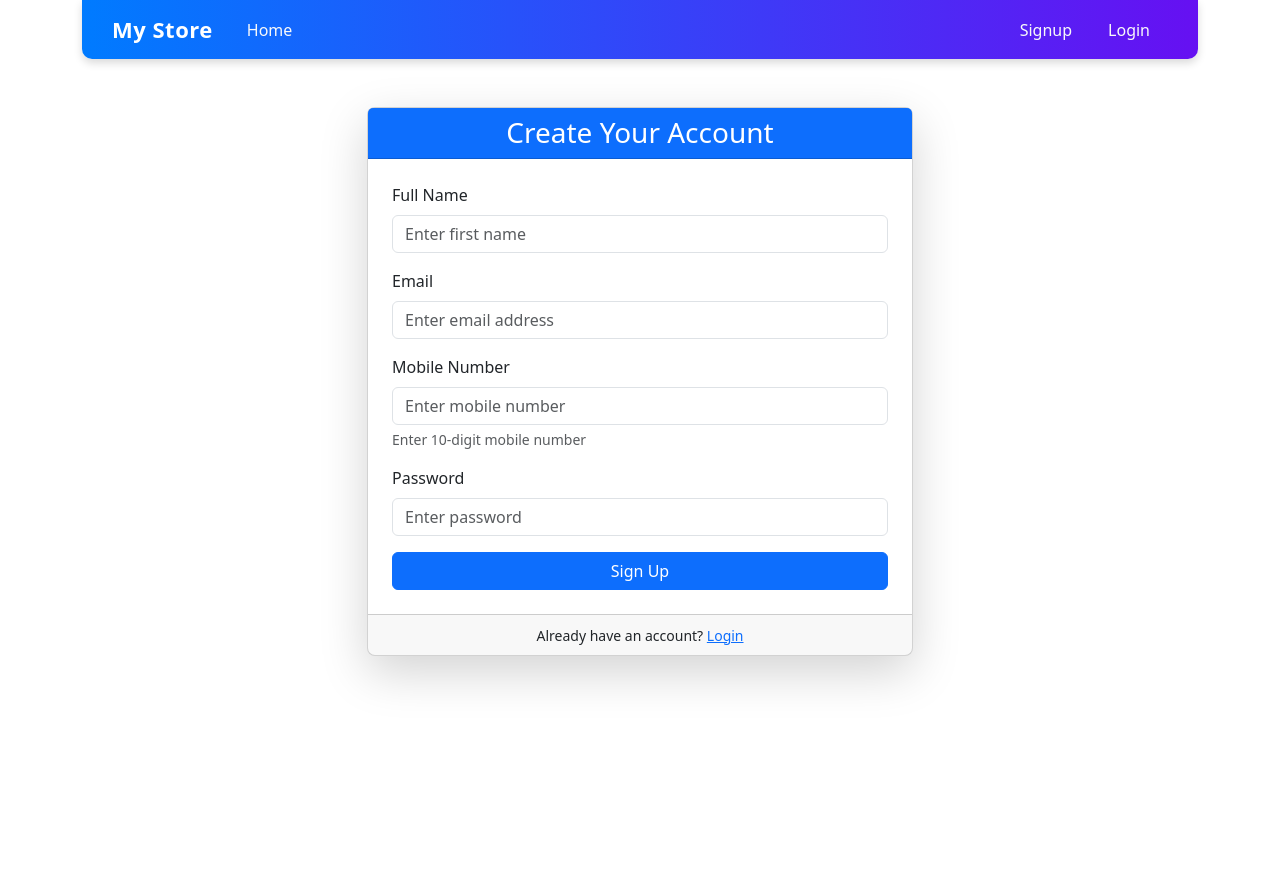
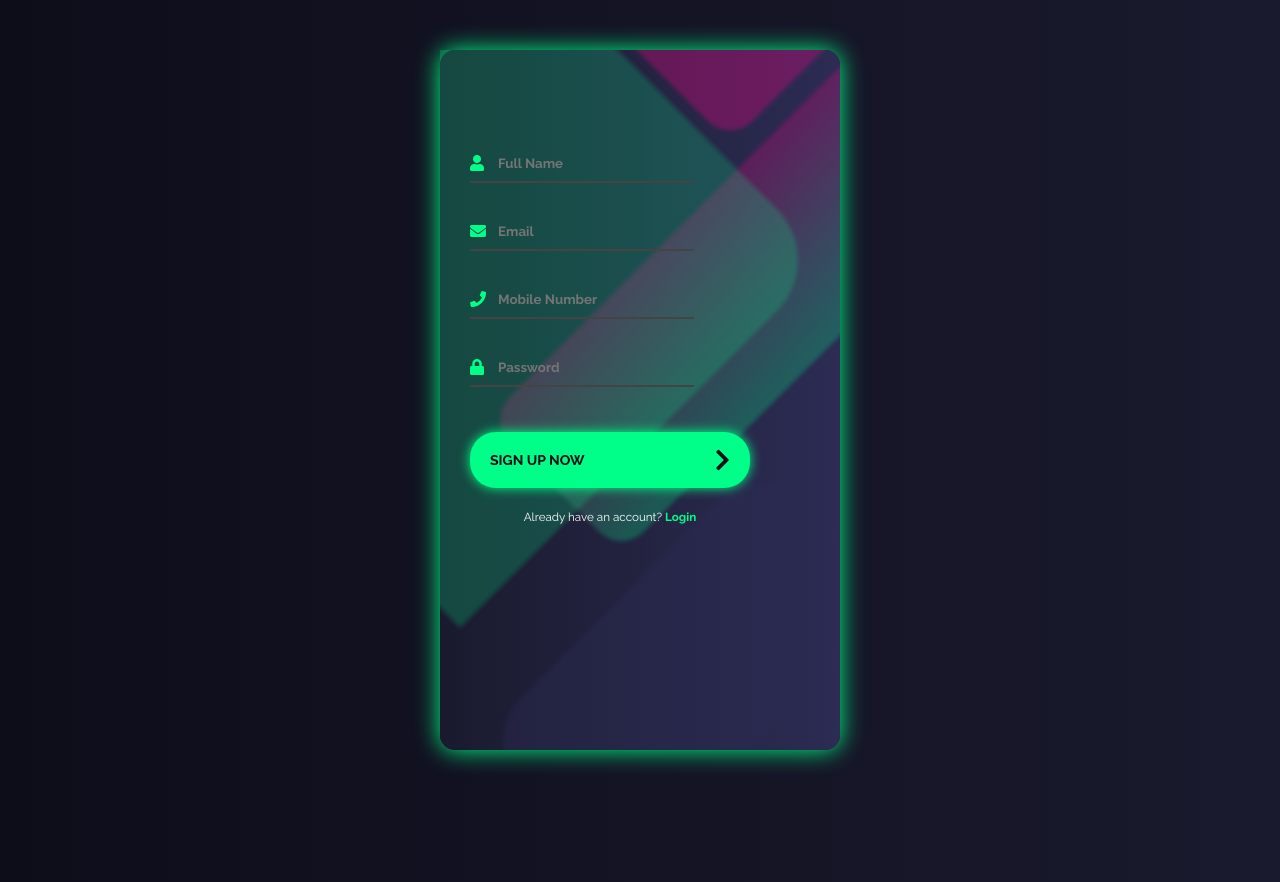
Before and after one commit to pothalaravi/Ecommerce, a Django app: page /signup/ in a window 1280 px wide. Before the commit the page ends 685 px from the top, so only its background shows below. Run offline with Django 5.2, Linux system fonts and the light colour scheme; some libraries are stand-ins or nearby versions.

Commit message:
add signup.html css code

```diff
--- a/Shop/views.py
+++ b/Shop/views.py
@@ -80,7 +80,7 @@ def registerpage(request):
             success_msg="Account Created Successfully"
             customerdata.save()
             msg={'success':success_msg}
-            return render(request, 'signup.html', msg)
+            return render(request, 'login.html', msg)
         else:
             msg ={'error':error_msg,  'values':uservalues}
             return render(request, 'signup.html', msg)
--- a/Templates/signup.html
+++ b/Templates/signup.html
@@ -1,114 +1,91 @@
-{% extends "theme.html" %}
-{% block main %}
+<!DOCTYPE html>
+<html lang="en">
+<head>
+  <meta charset="UTF-8">
+  <title>Sign Up Now</title>
+  <link rel='stylesheet' href='https://use.fontawesome.com/releases/v5.2.0/css/all.css'>
+  <link rel='stylesheet' href='https://use.fontawesome.com/releases/v5.2.0/css/fontawesome.css'>
 
-<div class="container my-5">
-  <div class="row justify-content-center">
-    <div class="col-md-6">
-      <div class="card shadow-lg rounded-3">
-        <div class="card-header text-center bg-primary text-white">
-          <h3 class="mb-0">Create Your Account</h3>
-        </div>
-        <div class="card-body p-4">
-          <!-- Error Message -->
+  <style>
+    @import url('https://fonts.googleapis.com/css?family=Raleway:400,700');
+    * { box-sizing: border-box; margin: 0; padding: 0; font-family: Raleway, sans-serif; }
+    body { background: linear-gradient(90deg, #0d0d1a, #1a1a2e); }
+    .container { display: flex; align-items: center; justify-content: center; min-height: 100vh; }
+    .screen { background: linear-gradient(90deg, #1a1a2e, #2c2c54); position: relative; height: 700px; width: 400px; box-shadow: 0px 0px 24px #00ff88; border-radius: 15px; }
+    .screen__content { z-index: 1; position: relative; height: 100%; padding-top: 50px; }
+    .screen__background { position: absolute; top: 0; left: 0; right: 0; bottom: 0; z-index: 0; clip-path: inset(0 0 0 0); }
+    .screen__background__shape { transform: rotate(45deg); position: absolute; filter: blur(2px); }
+    .screen__background__shape1 { height: 520px; width: 520px; background: #00ff88; top: -50px; right: 120px; border-radius: 0 72px 0 0; opacity: 0.2; }
+    .screen__background__shape2 { height: 220px; width: 220px; background: #ff0088; top: -172px; right: 0; border-radius: 32px; opacity: 0.3; }
+    .screen__background__shape3 { height: 540px; width: 190px; background: linear-gradient(270deg, #00ff88, #ff0088); top: -24px; right: 0; border-radius: 32px; opacity: 0.25; }
+    .screen__background__shape4 { height: 400px; width: 200px; background: #2c2c54; top: 420px; right: 50px; border-radius: 60px; opacity: 0.4; }
+    .signup { width: 340px; padding: 30px; }
+    .signup__field { padding: 15px 0; position: relative; }
+    .signup__icon { position: absolute; top: 25px; color: #00ff88; }
+    .signup__input { border: none; border-bottom: 2px solid #444; background: transparent; padding: 10px; padding-left: 28px; font-weight: 700; width: 80%; transition: .2s; color: #fff; }
+    .signup__input:focus, .signup__input:hover { outline: none; border-bottom-color: #00ff88; }
+    .signup__submit { background: #00ff88; font-size: 14px; margin-top: 30px; padding: 16px 20px; border-radius: 26px; border: none; text-transform: uppercase; font-weight: 700; display: flex; align-items: center; width: 100%; color: #0d0d1a; box-shadow: 0px 0px 12px #00ff88; cursor: pointer; transition: .3s; }
+    .signup__submit:hover { background: #00cc66; box-shadow: 0px 0px 20px #00ff88; }
+    .button__icon { font-size: 24px; margin-left: auto; color: #0d0d1a; }
+    .signup-footer {margin-top: 20px; text-align: center; color: #fff; font-size: 14px;}
+    .signup-footer a {color: #00ff88; text-decoration: none; font-weight: bold;}
+    .signup-footer a:hover {color: #ff0088; text-shadow: 0px 0px 6px #ff0088;}
+  </style>
+</head>
+<body>
+  <div class="container">
+    <div class="screen">
+      <div class="screen__content">
+
+        <!-- Signup Form -->
+        <form class="signup" method="POST" action="{% url 'signup' %}">
+          {% csrf_token %}
+
           {% if error %}
-            <div class="alert alert-warning alert-dismissible fade show">
-              <strong>{{ error }}</strong>
-              <button type="button" class="btn-close"
-              data-bs-dismiss="alert"
-              aria-label="Close"></button>
-            </div>
+            <div style="color:#ff0088; font-weight:bold; margin-bottom:10px; text-align:center;">{{ error }}</div>
+          {% endif %}
+          {% if success %}
+            <div style="color:#00ff88; font-weight:bold; margin-bottom:10px; text-align:center;">{{ success }}</div>
           {% endif %}
 
-          <!-- Success Message -->
-          {% if success %}
-            <div class="alert alert-warning alert-dismissible fade show">
-              <strong>{{ success }}</strong>
-              <button type="button" class="btn-close"
-              data-bs-dismiss="alert"
-              aria-label="Close"></button>
-            </div>
-          {% endif %}
+          <div class="signup__field">
+            <i class="signup__icon fas fa-user"></i>
+            <input type="text" name="full_name" class="signup__input" placeholder="Full Name" value="{{ values.full_name }}" required>
+          </div>
+          <div class="signup__field">
+            <i class="signup__icon fas fa-envelope"></i>
+            <input type="email" name="email" class="signup__input" placeholder="Email" value="{{ values.email }}" required>
+          </div>
+          <div class="signup__field">
+            <i class="signup__icon fas fa-phone"></i>
+            <input type="tel" name="mobile" class="signup__input" placeholder="Mobile Number" pattern="[0-9]{10}" maxlength="10" value="{{ values.mobile }}" required>
+          </div>
+          <div class="signup__field">
+            <i class="signup__icon fas fa-lock"></i>
+            <input type="password" name="password" class="signup__input" placeholder="Password" minlength="6" required>
+          </div>
 
-          <!-- Signup Form -->
-          <form method="POST" action="{% url 'signup' %}">
-            {% csrf_token %}
+          <button type="submit" class="button signup__submit">
+            <span class="button__text">Sign Up Now</span>
+            <i class="button__icon fas fa-chevron-right"></i>
+          </button>
 
-            <!-- Full Name -->
-            <div class="mb-3">
-              <label for="full_name" class="form-label">Full Name</label>
-              <input
-                type="text"
-                name="full_name"
-                id="full_name"
-                class="form-control"
-                value="{{values.full_name}}"
-                placeholder="Enter first name"
-                required
-              />
-            </div>
-            <!-- Email -->
-            <div class="mb-3">
-              <label for="email" class="form-label">Email</label>
-              <input
-                type="email"
-                name="email"
-                id="email"
-                class="form-control"
-                value="{{values.email}}"
-                placeholder="Enter email address"
-                required
-              />
-            </div>
+          <div class="signup-footer">
+            <small>Already have an account?
+              <a href="{% url 'login' %}">Login</a>
+            </small>
+          </div>
 
-            <!-- Mobile -->
-            <div class="mb-3">
-              <label for="mobile" class="form-label">Mobile Number</label>
-              <input
-                type="tel"
-                name="mobile"
-                id="mobile"
-                class="form-control"
-                value="{{values.mobile}}"
-                placeholder="Enter mobile number"
-                pattern="[0-9]{10}"
-                maxlength="10"
-                required
-              />
-              <div class="form-text">Enter 10-digit mobile number</div>
-            </div>
+        </form>
 
-            <!-- Password -->
-            <div class="mb-3">
-              <label for="password" class="form-label">Password</label>
-              <input
-                type="password"
-                name="password"
-                id="password"
-                class="form-control"
-                placeholder="Enter password"
-                minlength="6"
-                required
-              />
-            </div>
-
-            <!-- Submit Button -->
-            <div class="d-grid">
-              <button type="submit" class="btn btn-primary">
-                Sign Up
-              </button>
-            </div>
-          </form>
-        </div>
-
-        <div class="card-footer text-center">
-          <small>
-            Already have an account?
-            <a href="{% url 'login' %}">Login</a>
-          </small>
-        </div>
+      </div>
+      <div class="screen__background">
+        <span class="screen__background__shape screen__background__shape4"></span>
+        <span class="screen__background__shape screen__background__shape3"></span>
+        <span class="screen__background__shape screen__background__shape2"></span>
+        <span class="screen__background__shape screen__background__shape1"></span>
       </div>
     </div>
   </div>
-</div>
-
-{% endblock %}
+</body>
+</html>
```
